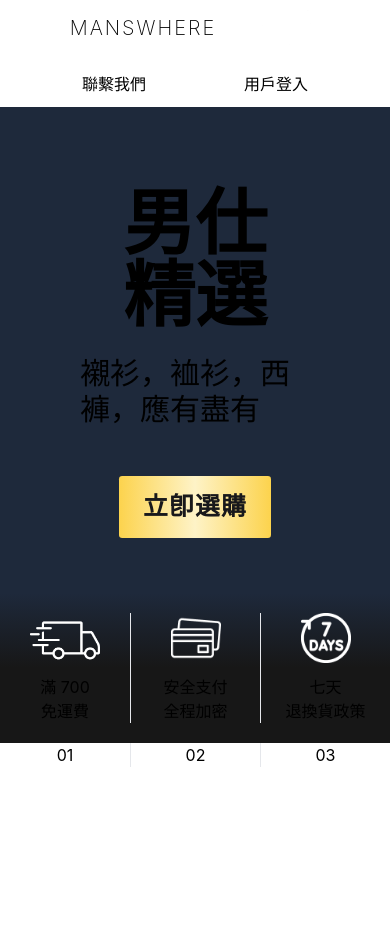
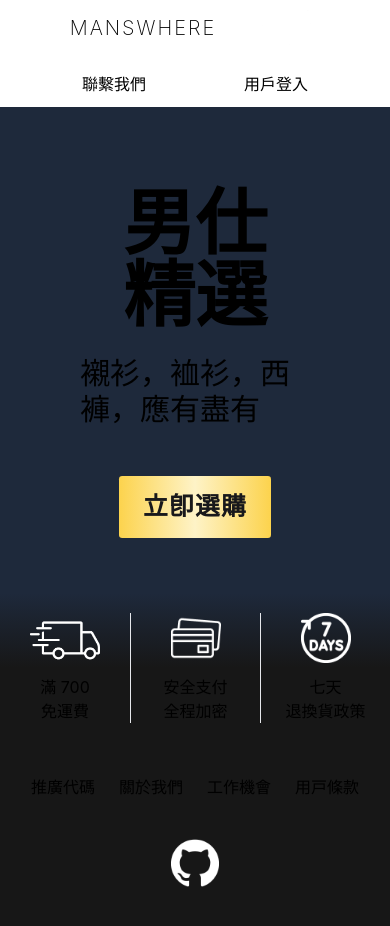
Before and after one commit to INll/ecommerce-project, a Next.js app: page / in a window 390 px wide. Before the commit the page ends 844 px from the top, so only its background shows below. Built offline with nearby package versions, Linux system fonts and the light colour scheme.

Commit message:
Footer done, maybe fixed some stuffs

```diff
--- a/components/Footer.jsx
+++ b/components/Footer.jsx
@@ -1,7 +1,25 @@
-import React from 'react'
+import React from 'react';
+import Link from 'next/link';
 
 export default function Footer() {
   return (
-    <div>Footer</div>
+    <>
+      <div className='w-full absolute bg-neutral-900'>
+        <div className='mx-auto bg-neutral-900 sm:w-2/3 flex
+         flex-col items-center'>
+          <div className='pt-8 pb-2 flex justify-evenly gap-6 md:gap-14 lg:gap-20
+            xl:gap-24'>
+            <div className=''>推廣代碼</div>
+            <Link href="https://github.com/INll">關於我們</Link>
+            <div>工作機會</div>
+            <div>用戸條款</div>
+          </div>
+          <a href="https://github.com/INll/ecommerce-project" className='pt-8 pb-10'>
+            <img src="/github-logo-white.png" alt="github logo" className='h-12
+              transition-translate duration-150 hover:-translate-y-[0.15rem]'/>
+          </a>
+        </div>
+      </div>
+    </>
   )
 }
--- a/components/Hero.jsx
+++ b/components/Hero.jsx
@@ -8,9 +8,17 @@ export default function Hero() {
           <h1 className='text-7xl font-semibold sm:py-[0.3rem] relative sm:left-[20%]'>男仕</h1>
           <h1 className='text-7xl font-semibold sm:py-[0.3rem] relative sm:left-[40%]'>精選</h1>
           <div className='text-3xl py-6 relative sm:left-[20%] md:w-auto'>襯衫，裇衫，西褲，應有盡有</div>
-          <button className='bg-gradient-to-r from-amber-300 via-amber-100 to-amber-300
-            w-fit relative sm:left-[35%] top-[25px] sm:top-[5%] text-zinc-900 px-6 py-3
-            rounded-[0.2rem] font-extrabold text-[1.55rem] tracking-wider transition-ring ease[cubic-bezier(0.88, 1.09, 0.6, 0.98)] duration-150 ring-0 hover:ring-2 ring-amber-300'>立卽選購</button>
+          <div className=''>
+            <button className='bg-gradient-to-r from-amber-300 via-amber-100 to-amber-300
+              w-fit relative sm:left-[35%] top-[25px] sm:top-[5%] text-zinc-900 px-6 py-3
+              rounded-[0.2rem] font-extrabold text-[1.55rem] tracking-wider transition-ring
+              ease[cubic-bezier(0.88, 1.09, 0.6, 0.98)] duration-150 ring-0 hover:ring-2 ring-amber-300'>立卽選購</button>
+            <button className='hidden md:block bg-white relative left-[165%] bottom-[36%]
+              bg-gradient-to-b from-white via-gray-300 to-gray-400  text-black font-extrabold
+              hover:ring-2 ring-white px-3 py-[0.6rem] rounded-md text-lg'>
+                <img src="/reload.png" alt="a dice" className='h-[25px]'/>
+              </button>
+          </div>
         </header>
         <div className='absolute hidden sm:block sm:relative w-max sm:w-[450px] flex justify-center'>
           <img src="/hero-man.png" alt="man in suit" className='h-[550px] w-auto object-cover sm:object-cover'/>
--- /dev/null
+++ b/components/HomePage.jsx
@@ -0,0 +1,12 @@
+import React from 'react';
+import Hero from './Hero';
+import Footer from './Footer';
+
+export default function HomePage() {
+  return (
+    <>
+      <Hero />
+      <Footer />
+    </>
+  )
+}
--- a/components/index.js
+++ b/components/index.js
@@ -6,3 +6,4 @@ export { default as FooterBanner } from './FooterBanner';
 export { default as Footer } from './Footer';
 export { default as Cart } from './Cart';
 export { default as Hero } from './Hero';
+export { default as HomePage } from './HomePage';
--- a/pages/index.js
+++ b/pages/index.js
@@ -2,15 +2,31 @@ import * as React from 'react';
 import Head from 'next/head';
 import Image from 'next/image';
 import styles from '../styles/Home.module.css';
-import { Product, Hero, Navbar, Layout, HeroBanner, FooterBanner, Footer, Cart } from '../components';
+import { Product, Hero, Navbar, Layout, HeroBanner, FooterBanner, Footer, HomePage, Cart } from '../components';
 
 
 export default function Home() {
+  const [component, setComponent] = React.useState(<HomePage />);
+
+  React.useEffect(() => {
+    switch (window.location.pathname) {
+      case "/":
+        setComponent(<HomePage />);
+        break;
+      case "/cart":
+        setComponent(<Cart />);
+        break;
+      case "/about":
+        setComponent(<About />);
+        break;
+    }
+  }, [])
+
+
   return (
     <>
       <Navbar />
-      <Hero />
-      <Layout />
+      {component}
     </>
   )
 }
```
Also changed, not shown: components/Navbar.jsx (+16 -4 lines), public/github-logo-white.png (added), public/reload.png (added).
